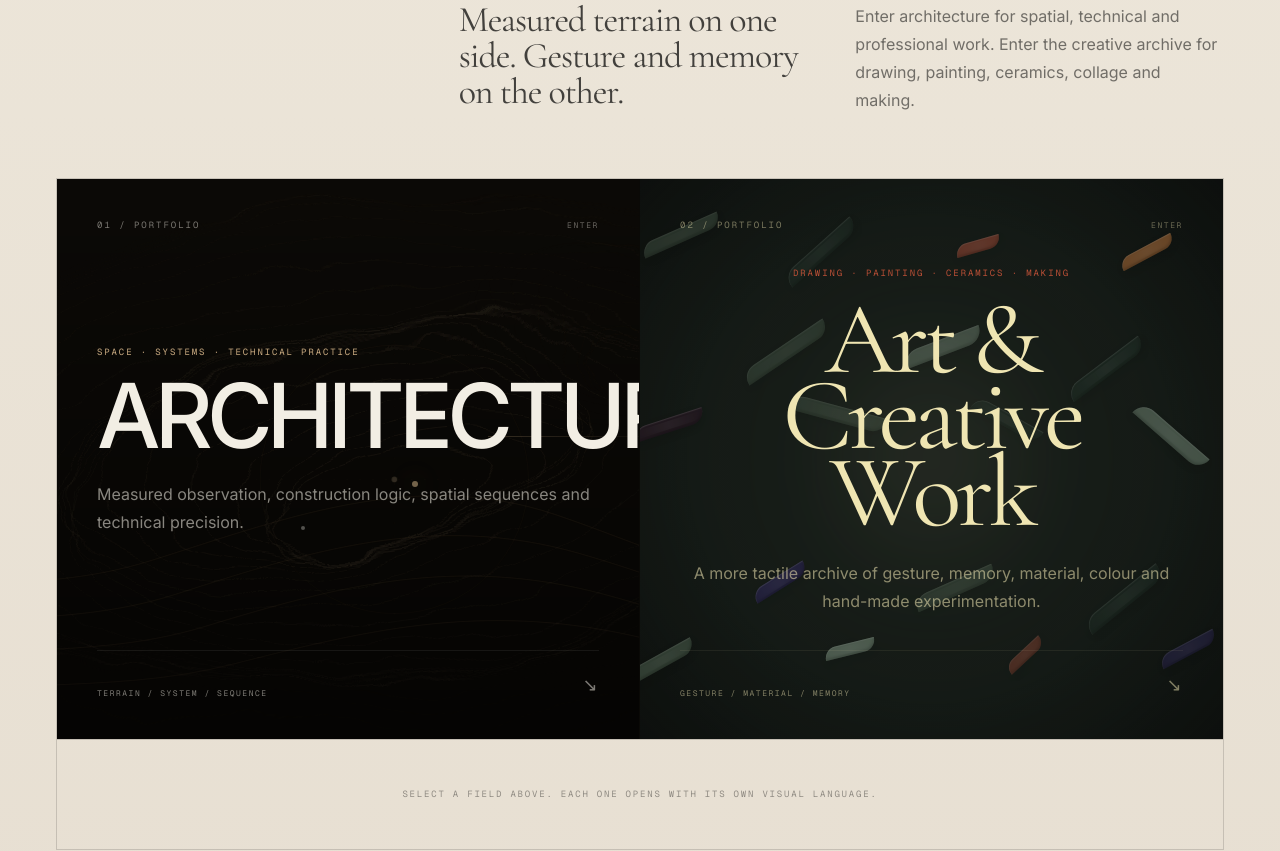
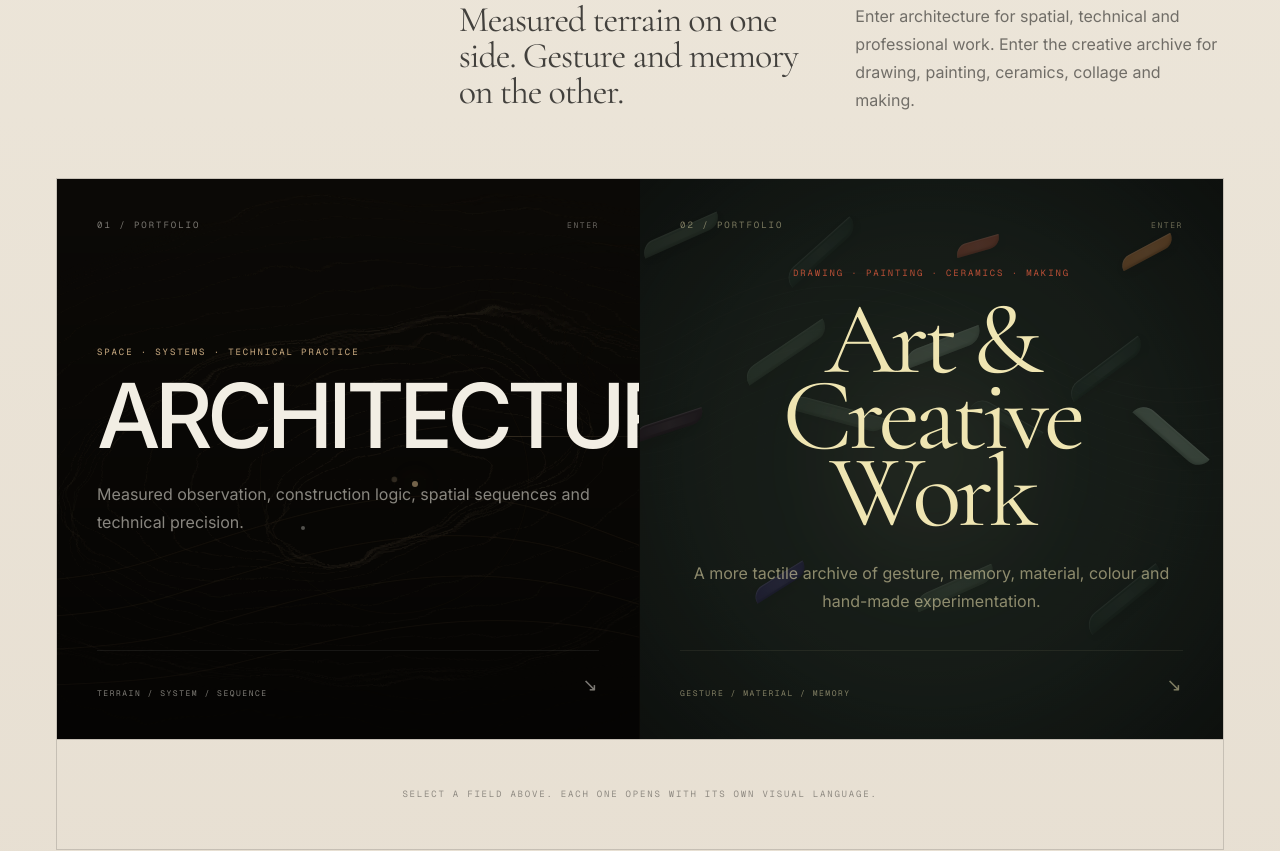
Before and after one commit to Mercy1o/tsiaro-portfolio, a Next.js app: page /work in a window 1280 px wide. Shown: the part 740-1591 px from the top of the page. Built offline with nearby package versions, Linux system fonts and the light colour scheme.

Commit message:
feat: blend painterly gestures with liquid contour lines

```diff
--- a/components/BrushField.tsx
+++ b/components/BrushField.tsx
@@ -34,21 +34,45 @@ const strokes = [
   [69, 66, 55, 12, 19, "var(--cream)"],
   [83, 75, 94, 16, -39, "var(--forest)"],
   [96, 67, 46, 11, 28, "var(--ochre)"],
-  [4, 86, 69, 14, -29, "var(--moss)"],
-  [20, 91, 89, 15, 36, "var(--plum)"],
-  [36, 84, 52, 12, -14, "var(--sage)"],
-  [51, 92, 77, 14, 24, "var(--forest)"],
-  [66, 85, 46, 11, -43, "var(--rust)"],
-  [81, 91, 84, 15, 18, "var(--moss)"],
-  [94, 84, 62, 13, -28, "var(--violet)"],
 ] as const;
+
+const liquidLines = Array.from({ length: 14 }, (_, index) => index);
 
 export default function BrushField({ className = "", dense = true }: BrushFieldProps) {
   const items = dense ? strokes : strokes.filter((_, index) => index % 2 === 0);
 
   return (
     <div className={`pointer-events-none absolute inset-0 overflow-hidden ${className}`} aria-hidden="true">
-      <div className="absolute inset-0 bg-[radial-gradient(circle_at_center,transparent_0%,rgba(7,7,7,.08)_54%,rgba(7,7,7,.72)_100%)]" />
+      <svg
+        viewBox="0 0 1200 760"
+        preserveAspectRatio="xMidYMid slice"
+        className="absolute inset-[-8%] h-[116%] w-[116%] opacity-55"
+        role="presentation"
+      >
+        <g fill="none" stroke="rgba(239,229,193,.22)" strokeWidth="0.72" vectorEffect="non-scaling-stroke">
+          {liquidLines.map((index) => (
+            <path
+              key={index}
+              transform={`translate(${index * 4} ${index * 16})`}
+              d="M-90 250 C70 160 168 302 304 222 S548 140 682 226 S925 328 1068 236 S1280 142 1460 242"
+              opacity={Math.max(0.08, 0.34 - index * 0.016)}
+            />
+          ))}
+        </g>
+        <g fill="none" stroke="rgba(185,111,50,.25)" strokeWidth="0.68" vectorEffect="non-scaling-stroke">
+          {liquidLines.slice(0, 8).map((index) => (
+            <path
+              key={`lower-${index}`}
+              transform={`translate(0 ${index * 17})`}
+              d="M-60 560 C120 480 260 548 410 492 S700 420 845 475 S1090 550 1270 486"
+              opacity={Math.max(0.08, 0.25 - index * 0.021)}
+            />
+          ))}
+        </g>
+      </svg>
+
+      <div className="absolute inset-0 bg-[radial-gradient(circle_at_center,transparent_0%,rgba(7,7,7,.04)_52%,rgba(7,7,7,.68)_100%)]" />
+
       {items.map(([left, top, width, height, rotate, color], index) => (
         <span
           key={index}
@@ -61,12 +85,13 @@ export default function BrushField({ className = "", dense = true }: BrushFieldP
               height: `${height}px`,
               background: color,
               transform: `translate(-50%, -50%) rotate(${rotate}deg)`,
-              opacity: 0.55 + (index % 4) * 0.1,
+              opacity: 0.36 + (index % 4) * 0.08,
             } as CSSProperties
           }
         />
       ))}
-      <div className="absolute left-1/2 top-1/2 h-[72%] w-[42%] -translate-x-1/2 -translate-y-1/2 rounded-[48%] bg-[radial-gradient(circle_at_center,rgba(239,230,182,.12),transparent_68%)] blur-2xl" />
+
+      <div className="absolute left-1/2 top-1/2 h-[72%] w-[42%] -translate-x-1/2 -translate-y-1/2 rounded-[48%] bg-[radial-gradient(circle_at_center,rgba(239,230,182,.11),transparent_68%)] blur-2xl" />
     </div>
   );
 }
```
